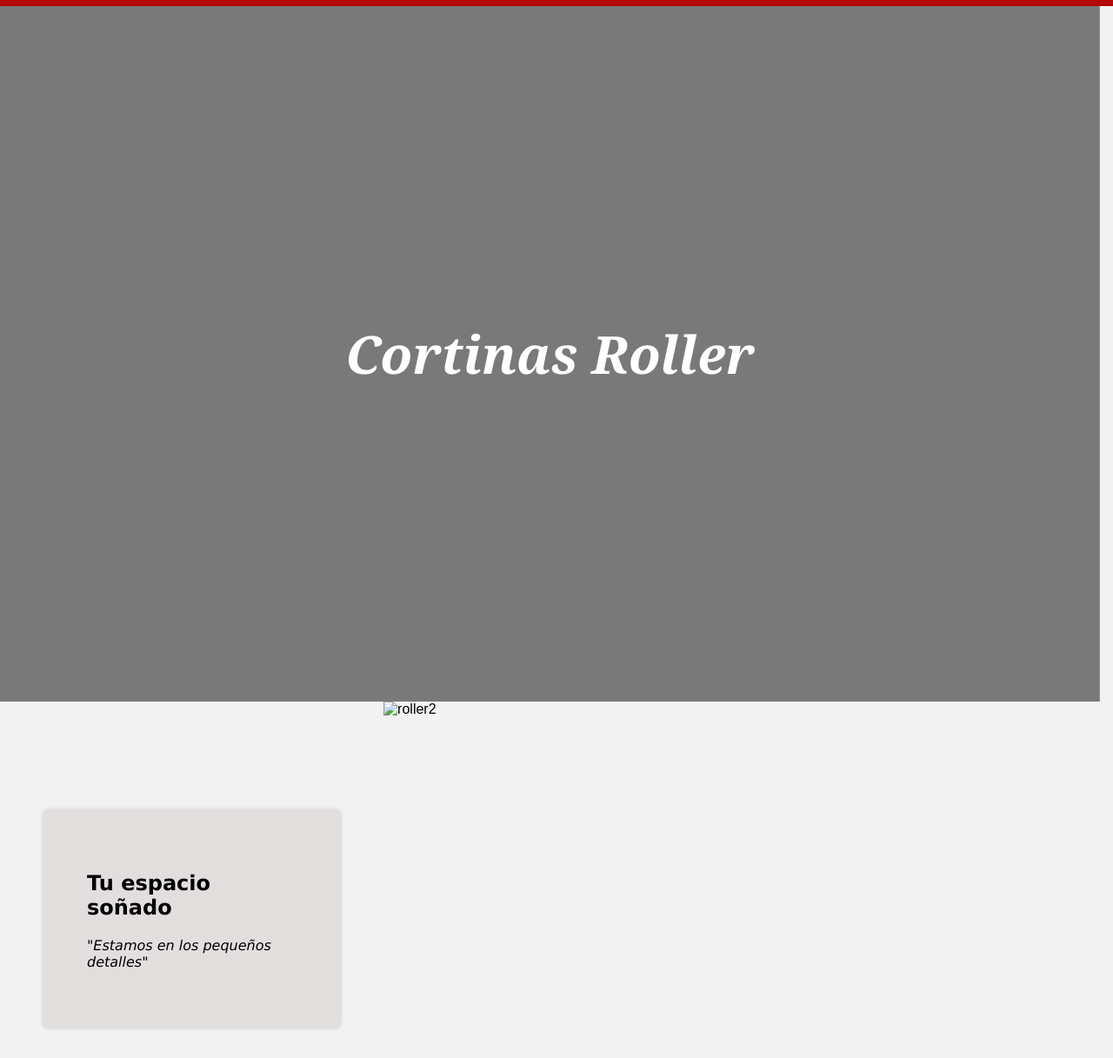
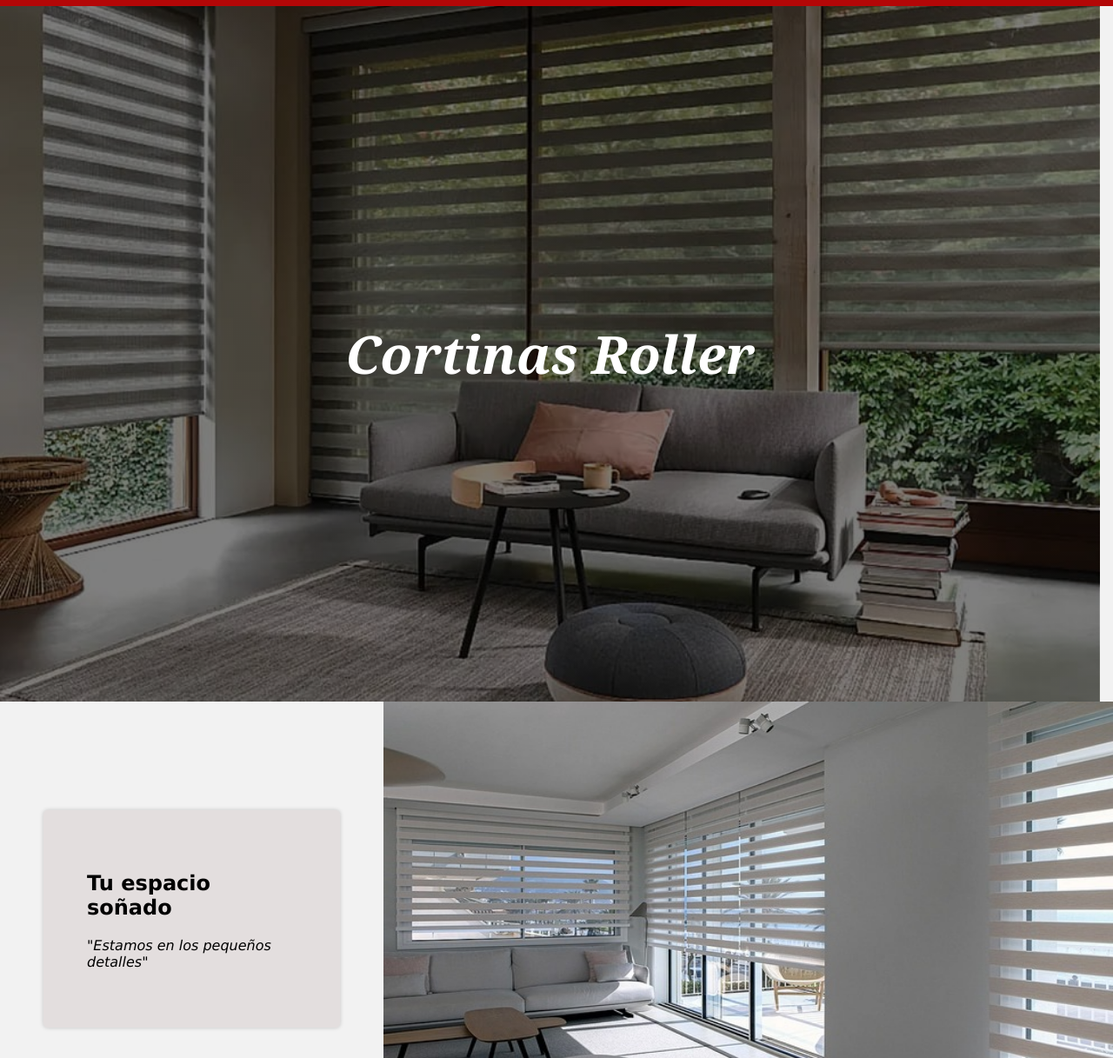
Before and after one commit to AgustinGandola/SegundaEntrega-Gandola, a plain HTML site: page index.html in a window 1280 px wide. Shown: the part 83-1300 px from the top of the page at 87% size. Drawn offline with Linux system fonts and the light colour scheme.

Commit message:
add: styles

```diff
--- a/css/styles.css
+++ b/css/styles.css
@@ -22,7 +22,7 @@ header {
     display: flex;
     align-items: center;
     justify-content: center;
-    background: linear-gradient(to right,rgb(0 0 0/ .5),rgb(0 0 0/ .5)),url(/img/Cortinaroller);
+    background: linear-gradient(to right,rgb(0 0 0/ .5),rgb(0 0 0/ .5)),url(/img/Cortinaroller01.jpg);
     background-size: cover;
     background-position: center;
 }
--- a/index.html
+++ b/index.html
@@ -31,7 +31,7 @@
             <h2>Tu espacio soñado</h2>
             <p><em>"Estamos en los pequeños detalles"</em></p>
         </div>
-        <img class="imagen-roller" src="./img/Roller2" alt="roller2">
+        <img class="imagen-roller" src="./img/Roller02.jpg" alt="roller2">
     </div>
     <section id="inicio">
         <section id="inicio">
@@ -52,7 +52,9 @@
         </section>
 
     <footer>
+
         <p>&copy; 2023 Cortinas de la Bahía. Todos los derechos reservados.</p>
+
     </footer>
 </body>
 </html>
```
Also changed, not shown: sobre_nosotros.html (+2 -1 lines), img/Cortinaroller01.jpg (added), img/Roller02.jpg (added).
